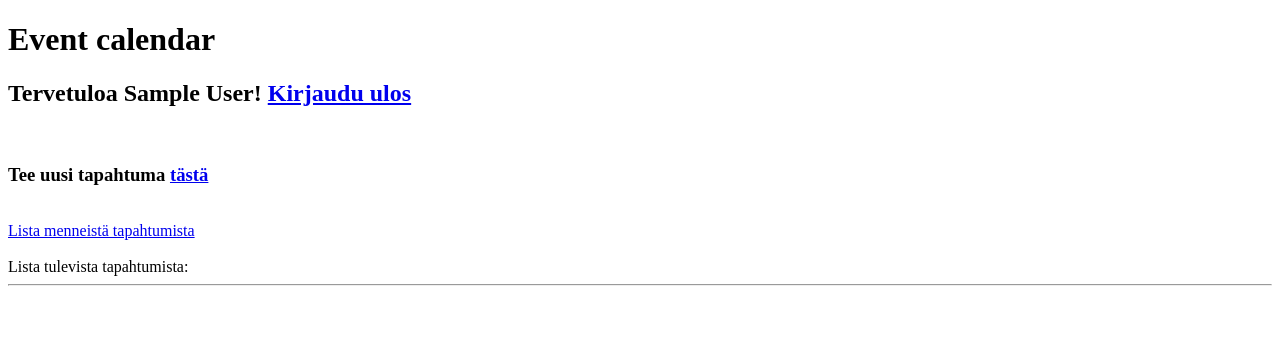
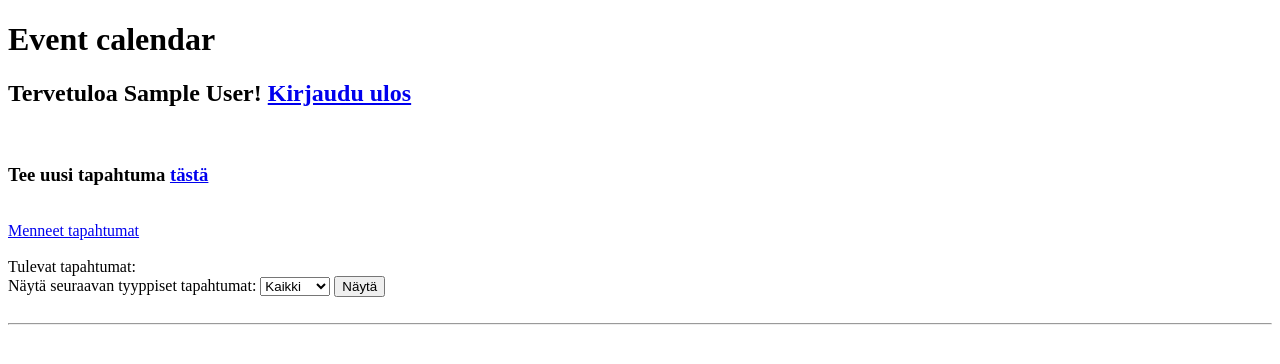
Before and after one commit to hhautajarvi/eventcalendar, a Flask app: template templates/index.html in a window 1280 px wide. Shown: the top 364 px of the page. Run offline with Flask 2, Linux system fonts and the light colour scheme; the template is opened without the code that fills it, so the values that code supplies are empty; the visitor is signed in with stand-in values (Sample User, id 1).

Commit message:
can browse events by type on front page

```diff
--- a/templates/index.html
+++ b/templates/index.html
@@ -6,9 +6,23 @@
 <br>
 <h3>Tee uusi tapahtuma <a href="/event">tästä</a></h3>
 <br>
-<a href="/pastevents">Lista menneistä tapahtumista</a>
+<a href="/pastevents">Menneet tapahtumat</a>
 <br><br>
-Lista tulevista tapahtumista:
+Tulevat tapahtumat:
+<br>
+<form action="/event_type" method="POST">
+    <label for="type">Näytä seuraavan tyyppiset tapahtumat:</label>
+    <select id="type" name="type">
+        <option value=0>Kaikki</option>
+        <option value=1>Musiikki</option>
+        <option value=2>Urheilu</option>
+        <option value=3>Taide</option>
+        <option value=4>Juhla</option>
+        <option value=5>Muu</option>
+    </select>
+    <input type="submit" value="Näytä">
+</form>
+<br>
 <hr>
 {% for event in events %}
 Tapahtuma: {{ event[0] }}
--- a/templates/pastevents.html
+++ b/templates/pastevents.html
@@ -1,5 +1,5 @@
 <!DOCTYPE html>
-Lista menneistä tapahtumista:
+Menneet tapahtumat:
 <hr>
 {% for event in events %}
 Tapahtuma: {{ event[0] }}
```
Also changed, not shown: events.py (+11 -5 lines), routes.py (+7 -1 lines), README.md.
